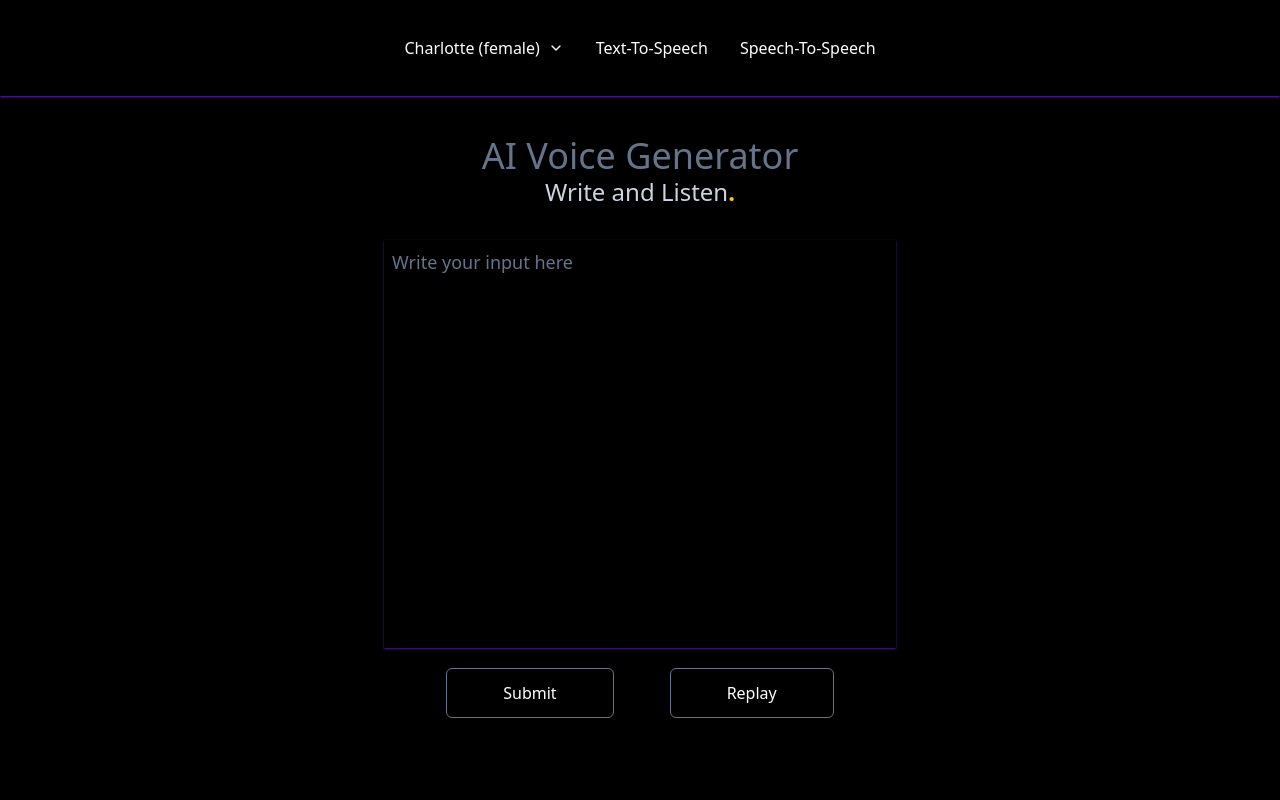
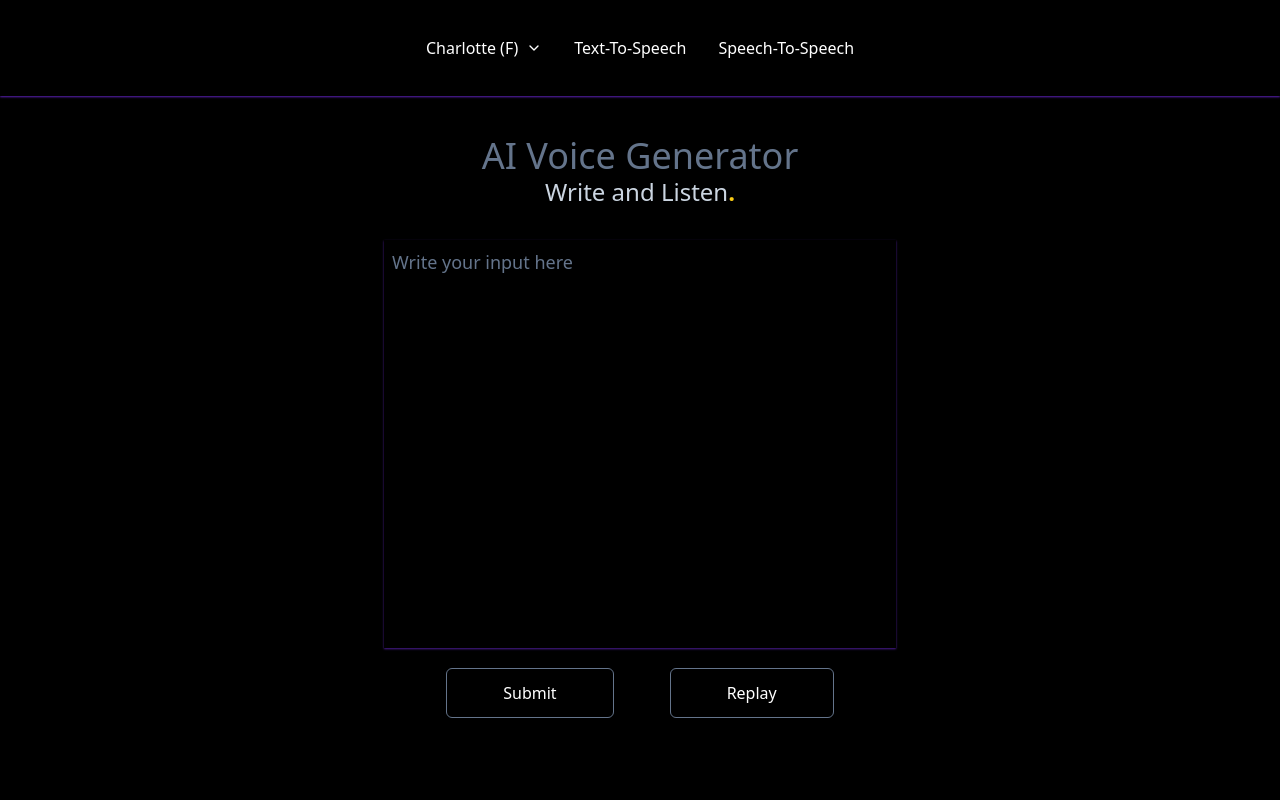
Before and after one commit to AnirudhMemani/Text-to-speech, a React (Vite) app in the folder Frontend/SoundBox/: page / in a window 1280 px wide. Shown: the top 800 px of the page. Built offline with nearby package versions, Linux system fonts and the light colour scheme.

Commit message:
logo changed

```diff
--- a/Frontend/SoundBox/index.html
+++ b/Frontend/SoundBox/index.html
@@ -27,7 +27,7 @@
       rel="manifest"
       href="./favicons/site.webmanifest"
     />
-    <title>AI Speek</title>
+    <title>AI Speak</title>
   </head>
   <body>
     <div id="root"></div>
--- a/Frontend/SoundBox/src/Components/Navbar.tsx
+++ b/Frontend/SoundBox/src/Components/Navbar.tsx
@@ -45,7 +45,7 @@ const Navbar: React.FC<NavbarProps> = ({
     >
       <img
         src={logo}
-        className=" lg:hidden inline mx-4 max-[260px]:hidden w-36 h-[70%]"
+        className=" lg:hidden inline mx-4 max-[260px]:w-full w-36 h-full"
         onClick={() => setIsNavMenuVisible(false)}
       />
       <div
--- a/Frontend/SoundBox/src/Components/StaggeredDropDown.tsx
+++ b/Frontend/SoundBox/src/Components/StaggeredDropDown.tsx
@@ -18,7 +18,7 @@ const StaggeredDropDown: React.FC<StaggeredDropDownProps> = ({
   const [open, setOpen] = useState(false);
   const dropdownRef = useRef<HTMLDivElement | null>(null);
   const [selectedModelName, setSelectedModelName] =
-    useState<string>("Charlotte (female)");
+    useState<string>("Charlotte (F)");
 
   useEffect(() => {
     const closeDropdown = (event: MouseEvent) => {
@@ -42,23 +42,23 @@ const StaggeredDropDown: React.FC<StaggeredDropDownProps> = ({
   const voiceModels = [
     {
       id: 1,
-      model: "Charlotte (female)",
+      model: "Charlotte (F)",
     },
     {
       id: 2,
-      model: "John (male)",
+      model: "John (M)",
     },
     {
       id: 3,
-      model: "Rebecca (female)",
+      model: "Rebecca (F)",
     },
     {
       id: 4,
-      model: "Robert (male)",
+      model: "Robert (M)",
     },
     {
       id: 5,
-      model: "Louise (female)",
+      model: "Louise (F)",
     },
   ];
 
```
Also changed, not shown: Frontend/SoundBox/src/Assets/logo.png, Frontend/SoundBox/src/Assets/old_logo.png (added).
